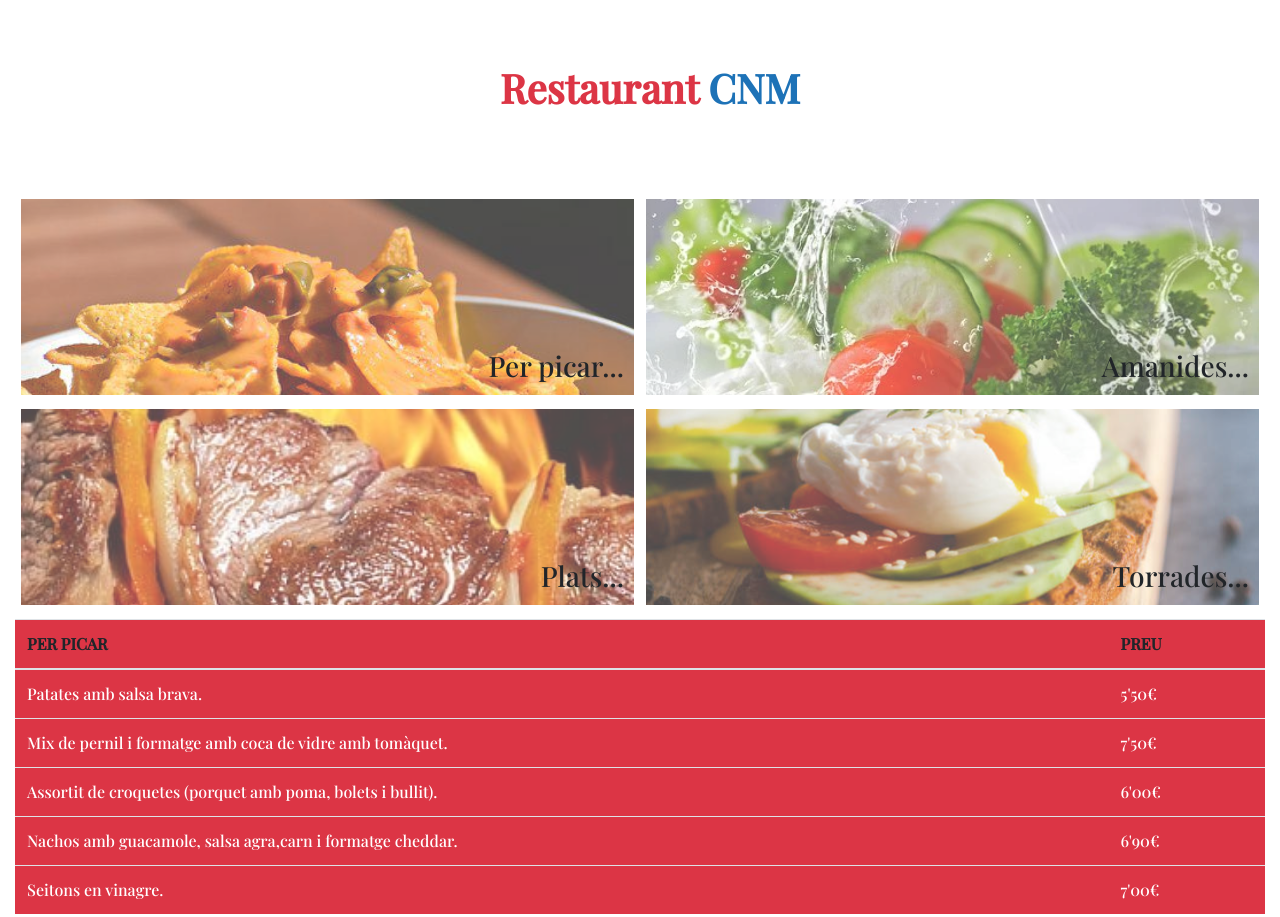
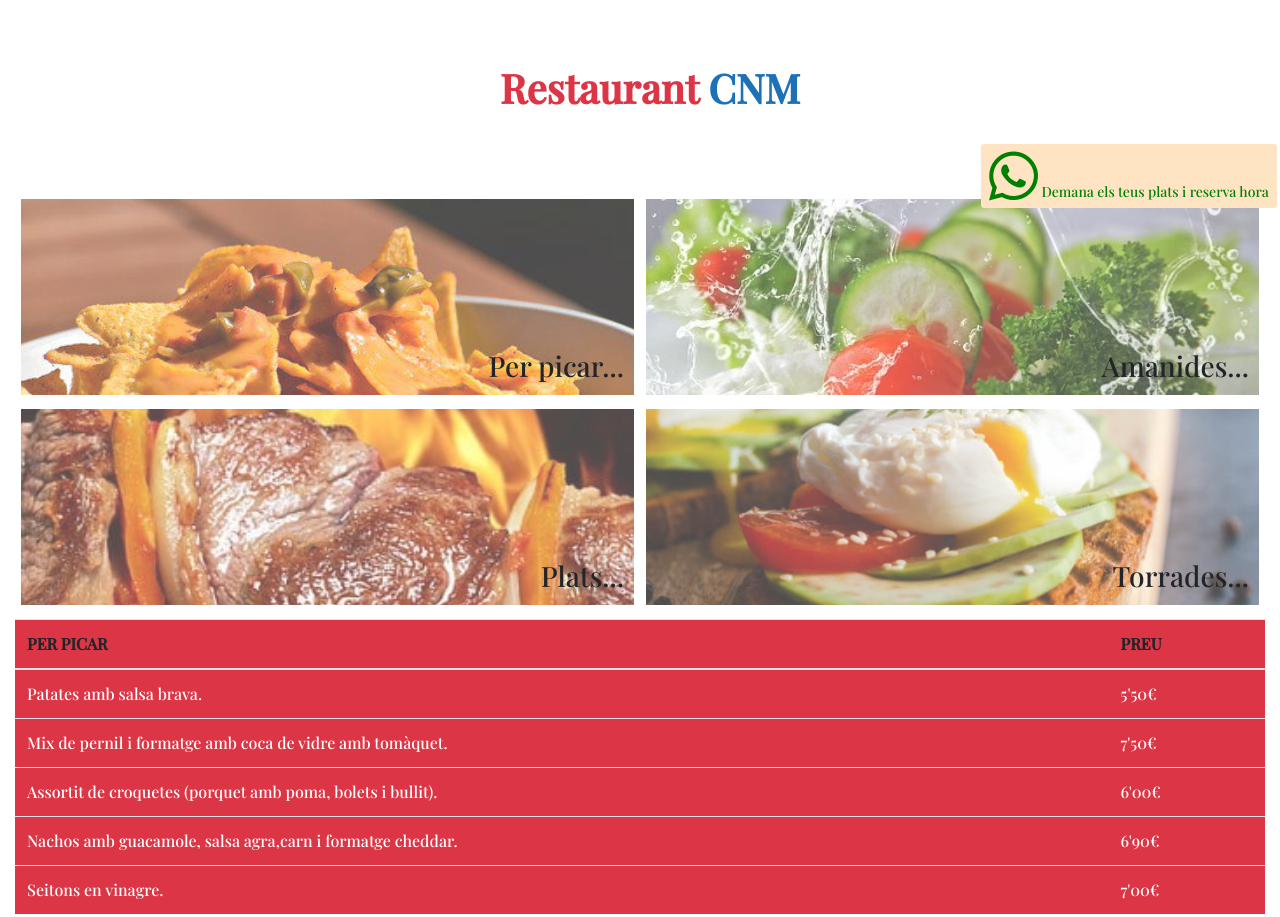
Before and after one commit to restaurantcnm/barcnm, a plain HTML site: page index.html in a window 1280 px wide. Shown: the top 917 px of the page. Drawn offline with nearby package versions, Linux system fonts and the light colour scheme.

Commit message:
Update index.html

```diff
--- a/index.html
+++ b/index.html
@@ -28,6 +28,10 @@
     <header>
       <h1>Restaurant <span class="cnm">CNM</span></h1>
 
+<a class="btn-sm green-color whatsApp" href="https://api.whatsapp.com/send?phone=34634578535">
+<span class="fa-brands fa-whatsapp fa-4x"></span>
+Demana els teus plats i reserva hora
+</a>
 
     </header>
 
```
